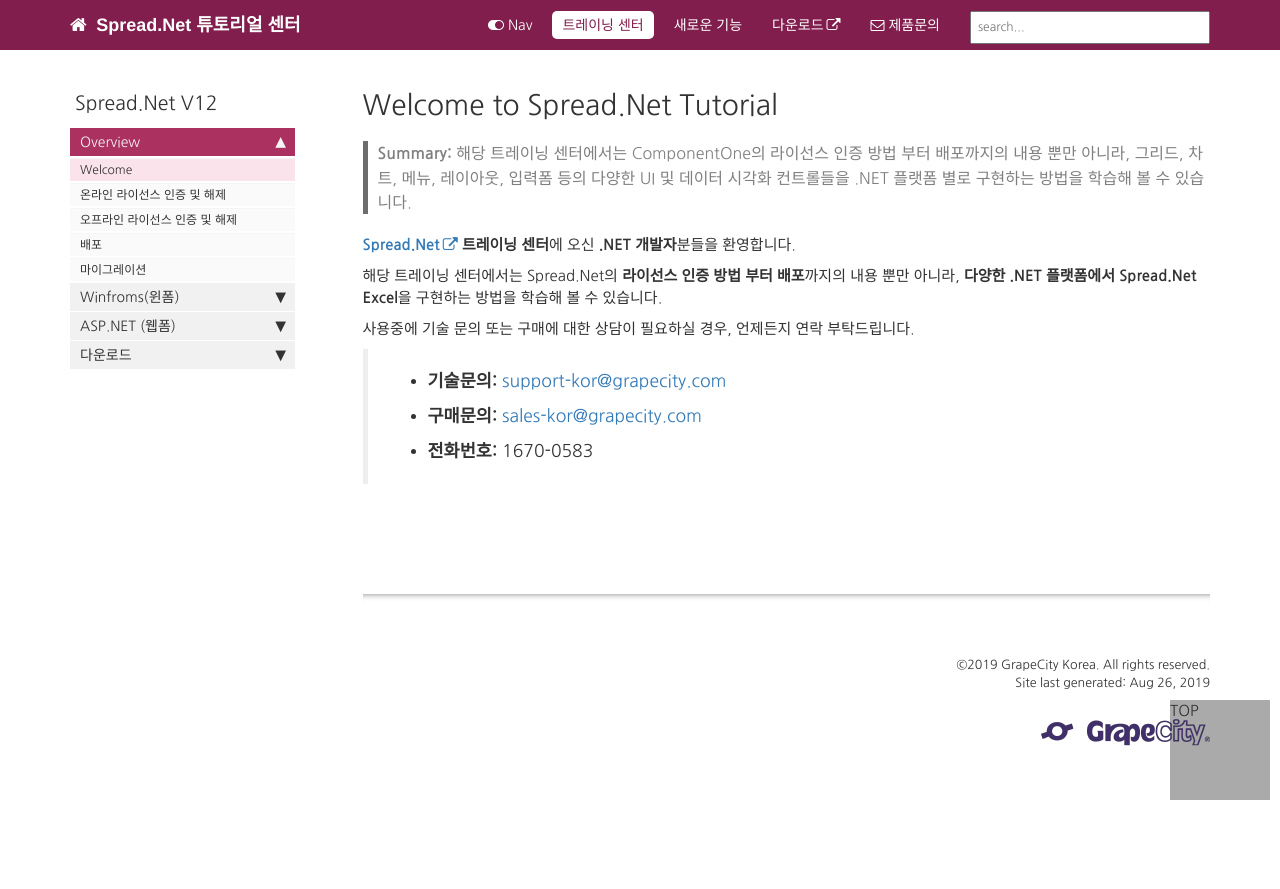
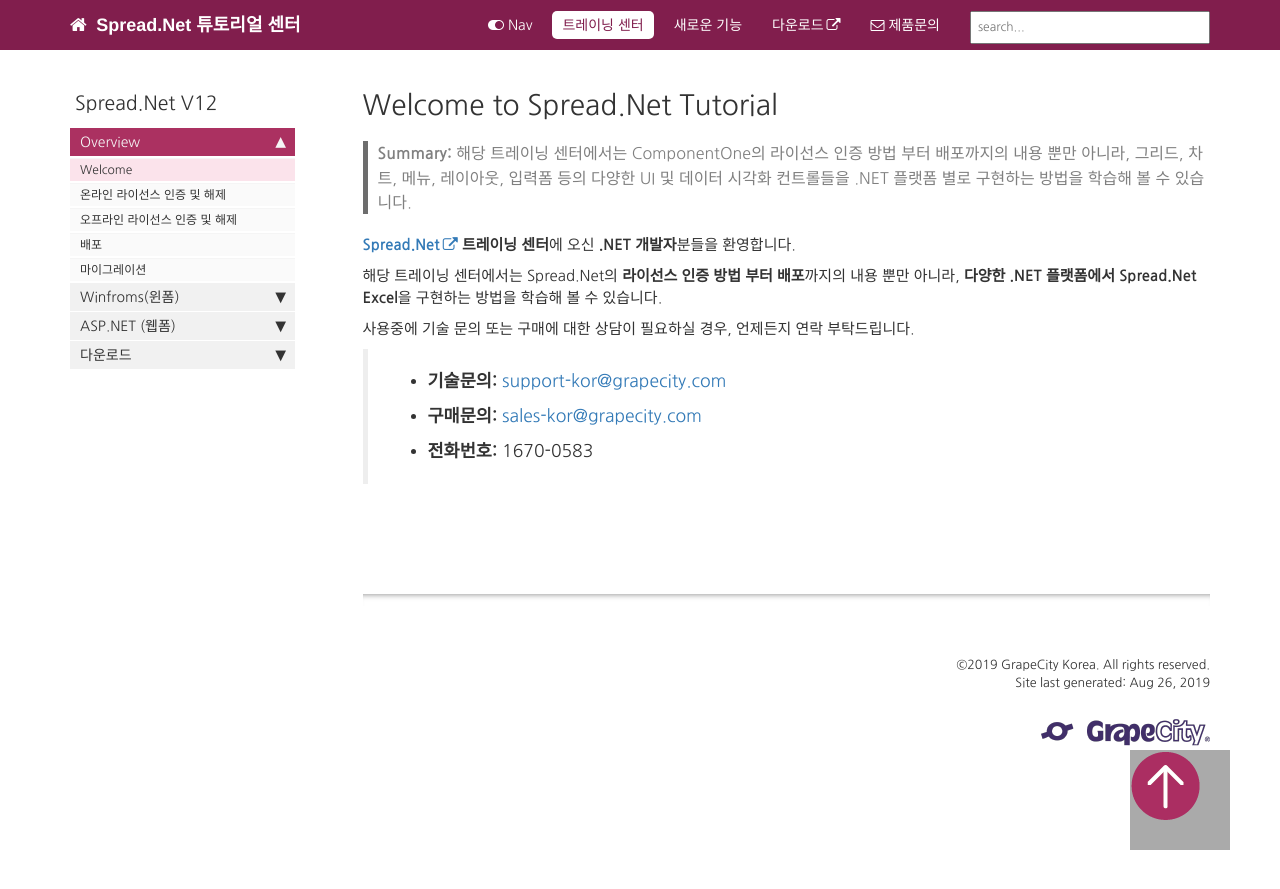
Before and after one commit to grapecity-korea/SP.NETraining.github.io, a Jekyll site: the page built from index.md, in a window 1280 px wide. Shown: the top 889 px of the page. Built offline with Jekyll 4.4.1, drawn with Linux system fonts in a browser that asks for light colours; comment, search, counter and statistics services are not loaded.

Commit message:
top버튼 이미지 추가

```diff
--- a/_includes/topButton.html
+++ b/_includes/topButton.html
@@ -1,3 +1,3 @@
 <div id="top">
-    TOP
+    <img src="images/topButton.png" alt="맨위로">
 </div>
--- a/css/theme-gck.css
+++ b/css/theme-gck.css
@@ -171,8 +171,8 @@ div#tg-sb-content h1 {
 
 #top{
   position: fixed;
-  right: 10px;
-  bottom: 100px;
+  right: 50px;
+  bottom: 50px;
   width: 100px;
   height: 100px;
   background-color: #aaa;
```
Also changed, not shown: images/topButton.png (added).
